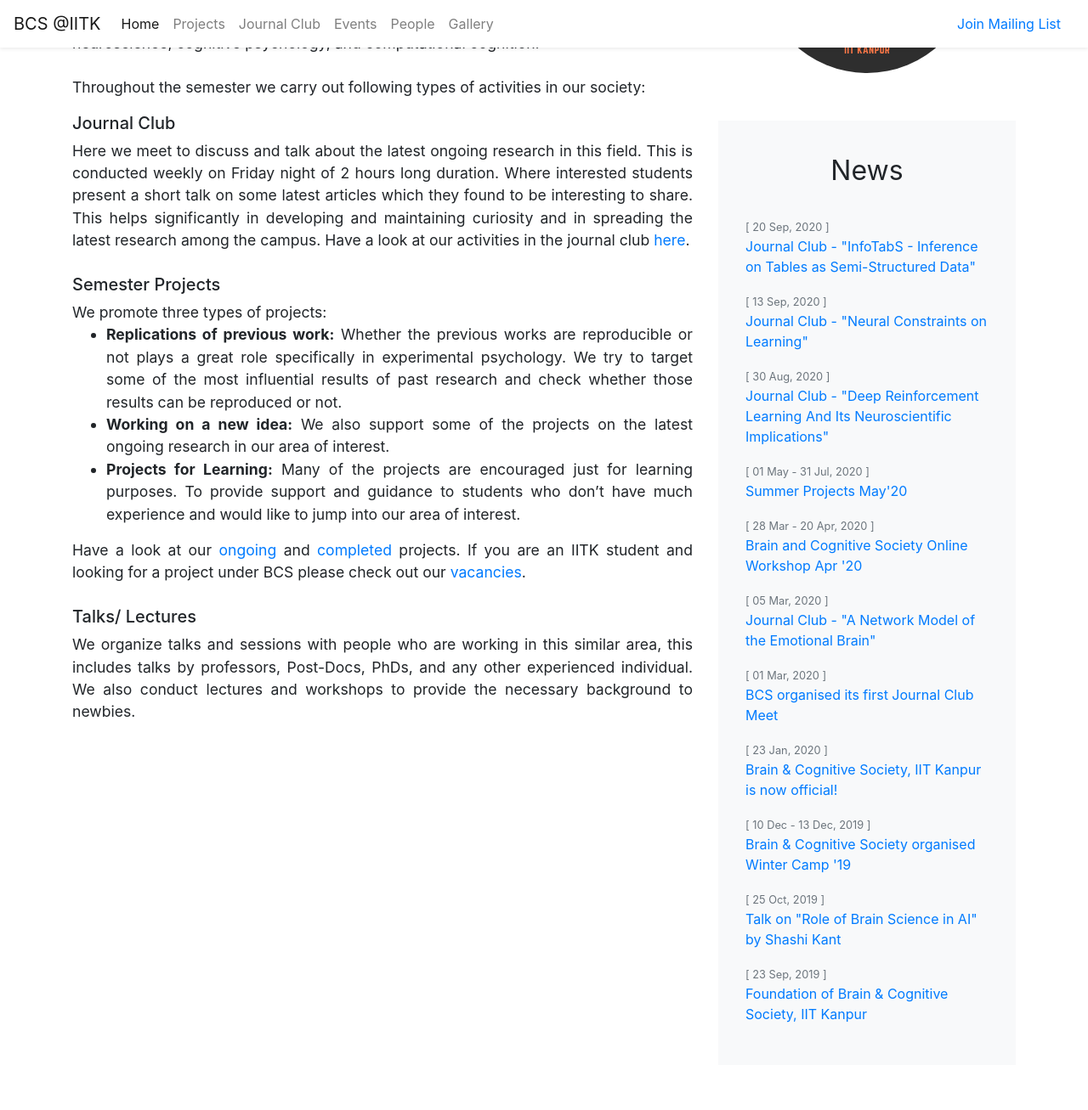
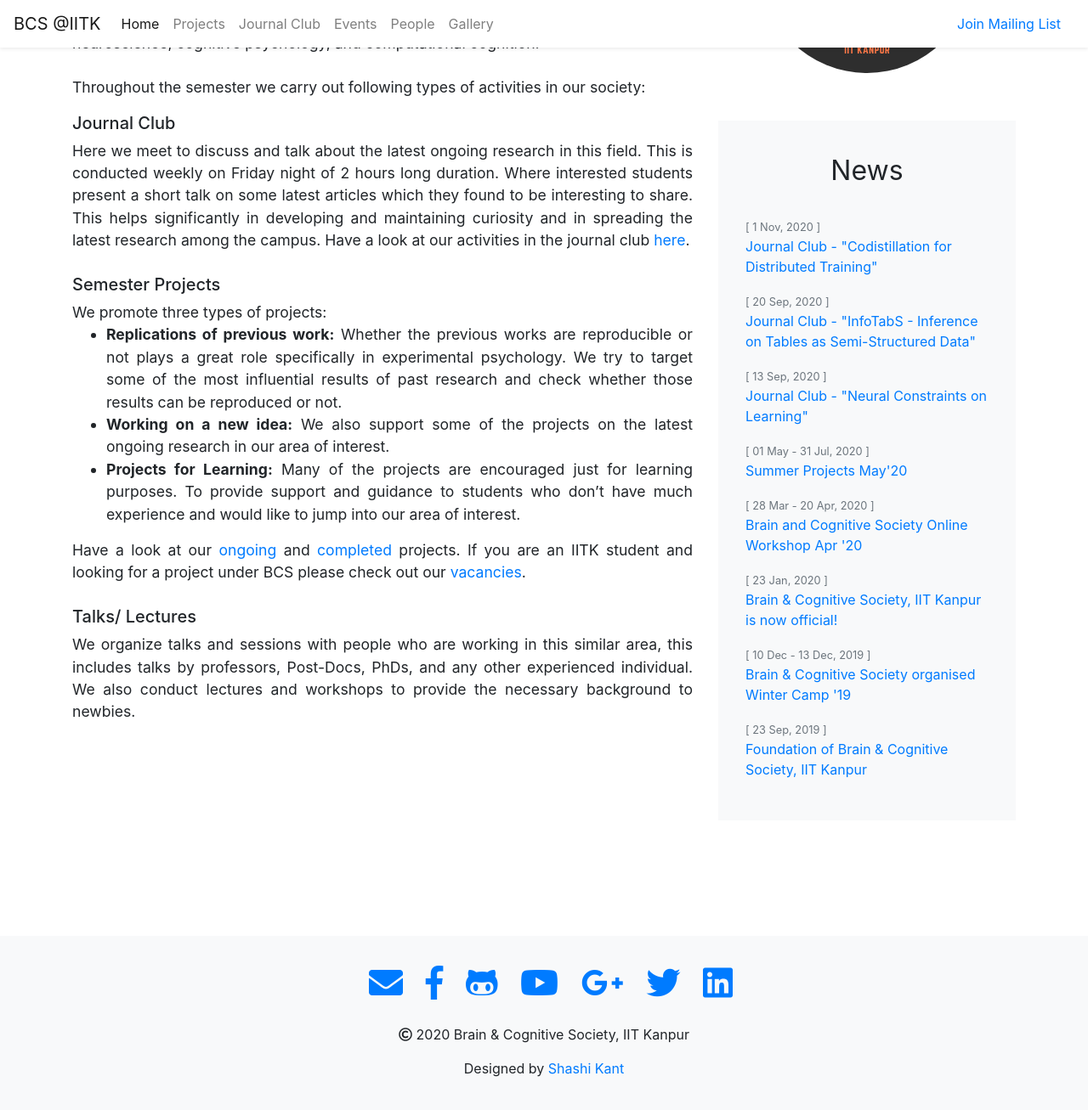
Before and after one commit to bcs-iitk/bcs-iitk.github.io, a Jekyll site: the page built from index.html, in a window 1280 px wide and 1400 px high, scrolled down 292 px. Shown: the top 1307 px of the window at 85% size. Built offline with Jekyll 4.4.1, drawn with Linux system fonts in a browser that asks for light colours; nearby versions of some CDN libraries.

```diff
--- a/_data/news.yml
+++ b/_data/news.yml
@@ -1,3 +1,7 @@
+- title: Journal Club - "Codistillation for Distributed Training"
+  date: 1 Nov, 2020
+  link: https://bcs-iitk.github.io/journal-club/2020/10/27/Codistillation-for-Distributed-Training.html
+
 - title: Journal Club - "InfoTabS - Inference on Tables as Semi-Structured Data"
   date: 20 Sep, 2020
   link: https://bcs-iitk.github.io/journal-club/2020/09/20/InfoTabS_Inference_On_Tables_As_Semi-Structured_Data.html
@@ -5,10 +9,6 @@
 - title: Journal Club - "Neural Constraints on Learning"
   date: 13 Sep, 2020
   link: https://bcs-iitk.github.io/journal-club/2020/09/13/Neural_Contraints-On-Learning.html
-
-- title: Journal Club - "Deep Reinforcement Learning And Its Neuroscientific Implications"
-  date: 30 Aug, 2020
-  link: https://bcs-iitk.github.io/journal-club/2020/08/30/Deep-Reinforcement-Learning-And-Its-Neuroscientific-Implications.html
 
 - title: Summer Projects May'20
   date: 01 May - 31 Jul, 2020
@@ -18,14 +18,6 @@
   date: 28 Mar - 20 Apr, 2020
   link: https://bcs-iitk.github.io/events/2020/04/01/BCS-Workshop-Apr-2020.html
 
-- title: Journal Club - "A Network Model of the Emotional Brain"
-  date: 05 Mar, 2020
-  link: https://bcs-iitk.github.io/journal-club/2020/03/05/A-Network-Model-of-the-Emotional-Brain.html
-
-- title: BCS organised its first Journal Club Meet
-  date: 01 Mar, 2020
-  link: https://bcs-iitk.github.io/journal-club/2020/03/01/Journal-Club-Meeting-1.html
-
 - title: Brain & Cognitive Society, IIT Kanpur is now official!
   date: 23 Jan, 2020
 
@@ -33,9 +25,5 @@
   date: 10 Dec - 13 Dec, 2019
   link: https://github.com/bcs-iitk/Winter_Camp_19
 
-- title: Talk on "Role of Brain Science in AI" by Shashi Kant
-  date: 25 Oct, 2019
-  link: https://docs.google.com/presentation/d/e/2PACX-1vTiIEi9O4OS-XOiFgsP7S7OsNrK5oRh_KsemSVx9ZRKSQXpARDOVEqhuzyxHE9gNUNa_kJXEAooW9vQ/pub?start=false&loop=false&delayms=3000&slide=id.p
-
 - title: Foundation of Brain & Cognitive Society, IIT Kanpur
   date: 23 Sep, 2019
```
Also changed, not shown: journal-club/_posts/2020-10-27-Codistillation-for-Distributed-Learning.md (added, +29 -0 lines).
